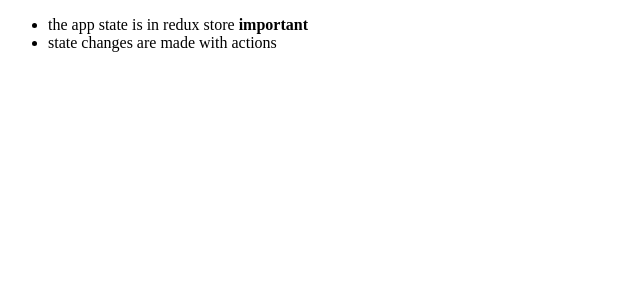
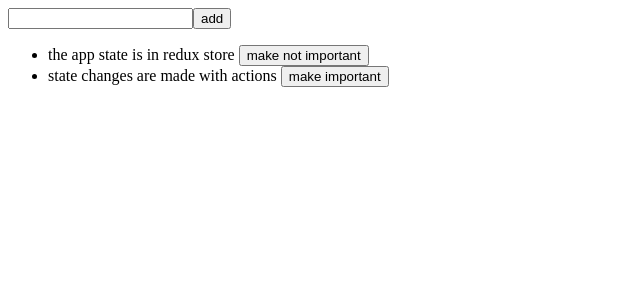
Before and after one commit to marekzelinka/notes-redux, a React (Vite) app: page / in a window 1280 px wide. Shown: the top 300 px of the page, without its empty margins (0-640 px from the left). Built offline with nearby package versions, Linux system fonts and the light colour scheme.

Commit message:
refactor to action creators

```diff
--- a/src/App.jsx
+++ b/src/App.jsx
@@ -1,14 +1,36 @@
 /* eslint-disable react/prop-types */
+
+import { newNote, toggleImportance } from './reducer'
 
 function App({ store }) {
   const notes = store.getState()
 
   return (
     <>
+      <form
+        onSubmit={(event) => {
+          event.preventDefault()
+
+          const form = event.target
+          const formData = new FormData(form)
+
+          const content = formData.get('content')?.toString()
+          store.dispatch(newNote(content))
+
+          form.reset()
+          form.elements.content?.focus()
+        }}
+      >
+        <input type="text" name="content" id="content" aria-label="New note" />
+        <button type="submit">add</button>
+      </form>
       <ul>
         {notes.map((note) => (
           <li key={note.id}>
-            {note.content} {note.important ? <strong>important</strong> : null}
+            {note.content}{' '}
+            <button onClick={() => store.dispatch(toggleImportance(note.id))}>
+              {note.important ? 'make not important' : 'make important'}
+            </button>
           </li>
         ))}
       </ul>
--- a/src/reducer.js
+++ b/src/reducer.js
@@ -1,4 +1,4 @@
-export const noteReducer = (state = [], action) => {
+export function noteReducer(state = [], action) {
   switch (action.type) {
     case 'NEW_NOTE': {
       return state.concat(action.payload)
@@ -15,3 +15,27 @@
     }
   }
 }
+
+export function newNote(content) {
+  return {
+    type: 'NEW_NOTE',
+    payload: {
+      content,
+      important: false,
+      id: generateId(),
+    },
+  }
+}
+
+export function toggleImportance(id) {
+  return {
+    type: 'TOGGLE_IMPORTANCE',
+    payload: {
+      id,
+    },
+  }
+}
+
+function generateId() {
+  return Math.floor(Math.random() * 1_000_000)
+}
```
